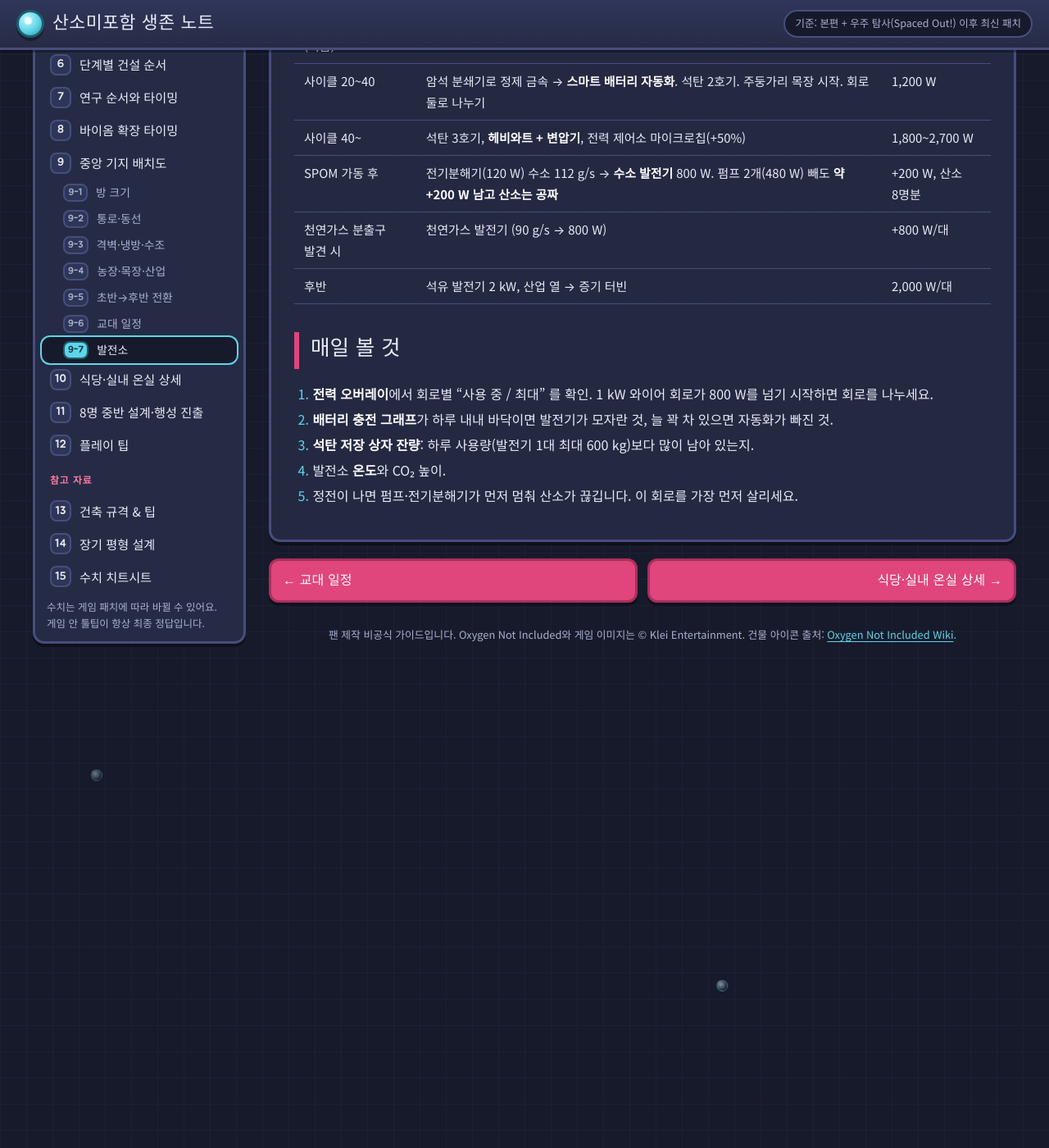
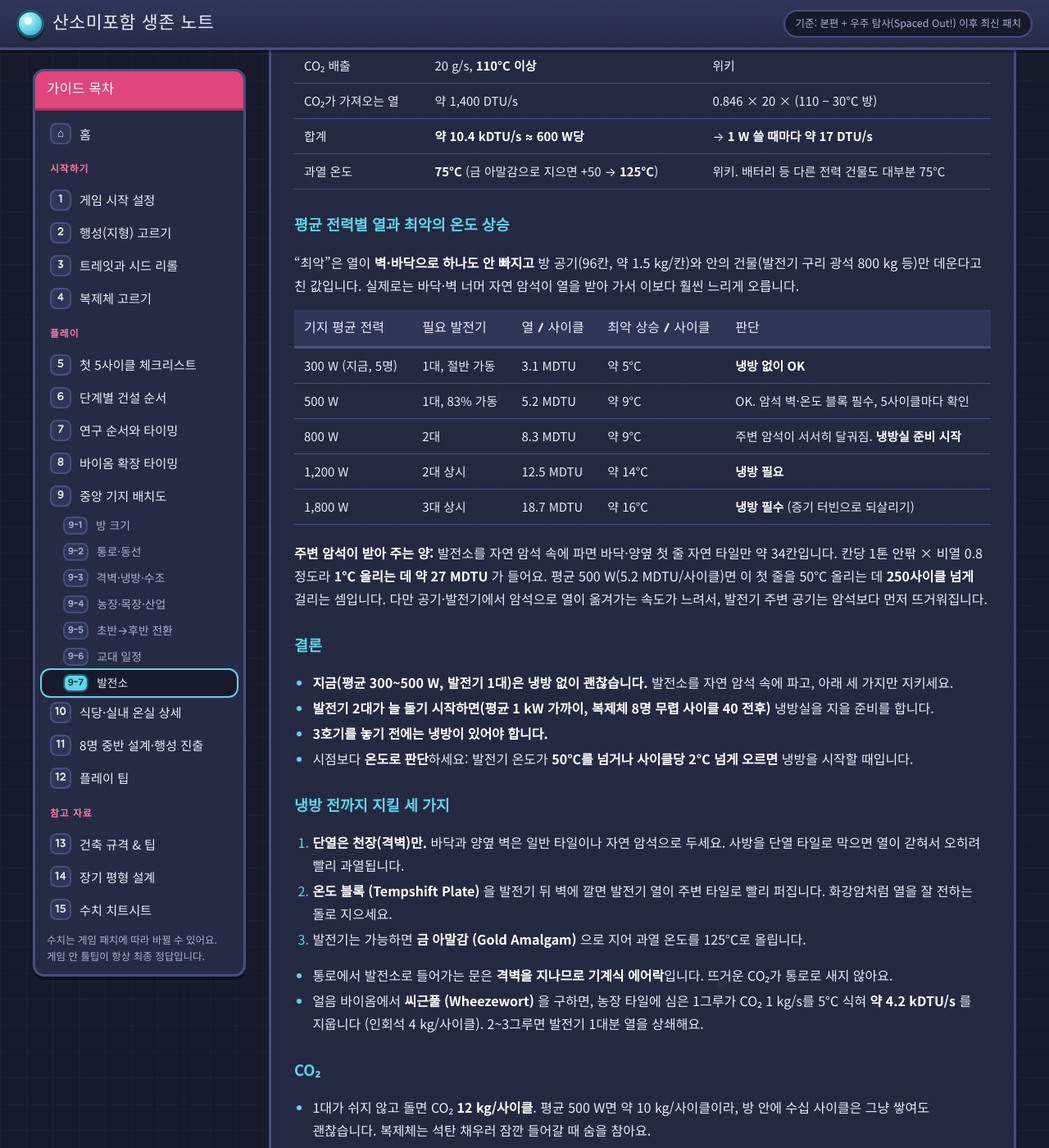
Before and after one commit to zaGamer95/oni, a Jekyll site: the page built from guide/04b7-core-power.md, in a window 1280 px wide and 1400 px high, scrolled down 6302 px. Shown: the whole window at 82% size. Built offline with Jekyll 4.4.1, drawn with Linux system fonts in a browser that asks for light colours; before the commit the page ends 7147 px from its top, so only the background shows below that; some of the changed text lies outside the part shown.

Commit message:
9-7 발전소: 냉방 전 열 계산 추가 (전력별 열량, 최악 상승, 암석 흡수, 판단 기준)
Co-Authored-By: Claude Opus 5.5 <noreply@anthropic.com>
Claude-Session: https://claude.ai/code/session_01D1TBnUXHdgKu1knAdxXaL4

```diff
--- a/guide/04b7-core-power.md
+++ b/guide/04b7-core-power.md
@@ -136,11 +136,54 @@ description: 수동 발전기에서 석탄 발전기로 넘어가는 법, 발전
 - 석탄 발전기 1대를 쉬지 않고 돌리려면 주둥가리 약 **8.5마리**가 필요합니다 (위키). 스마트 배터리로 필요할 때만 돌리면 훨씬 적게 들어요.
 - 주둥가리 목장은 [격벽 안 서쪽]({{ '/guide/core-base/blocks/' | relative_url }})이라 발전소와 반대편입니다. 목장에 석탄 저장 상자를 두고, 발전소 저장 상자의 우선순위를 높여 복제체가 한 번에 옮기게 하세요. 중반엔 컨베이어로 바꿉니다.
 
-## 열과 CO₂
+## 열과 CO₂: 냉방 없이 얼마나 버티나
 
-- 석탄 발전기 1대는 **9 kDTU/s** 열 + **110°C CO₂ 20 g/s** 를 냅니다. 발전소를 **격벽 밖**에 둔 이유예요. 천장이 단열 타일이라 열이 생활 구역으로 안 올라갑니다.
-- CO₂는 무거워 방 바닥에 깔립니다. 복제체가 석탄을 채우러 잠깐 들어가는 정도면 괜찮고, 쌓이면 **기체 펌프**로 맨 아래 CO₂ 구덩이·미끌이(Slickster) 목장으로 보냅니다. 나중엔 **탄소 흡수기 (Carbon Skimmer)**.
-- 발전소가 너무 뜨거워지면 건물이 과열됩니다. 온도 오버레이로 보고, 중반엔 냉방실의 냉각 루프 끝을 발전소 바닥으로 한 번 지나가게 하거나 **증기 터빈 (Steam Turbine)** 으로 그 열을 다시 전기로 바꿉니다.
+### 열은 발전기 수가 아니라 쓰는 전력에 비례
+
+석탄 발전기는 **돌 때만** 열을 냅니다. 스마트 배터리로 꺼져 있으면 열도 0이에요. 그래서 발전기를 2대, 3대로 늘려도 **기지가 실제로 쓰는 평균 전력이 같으면 열도 같습니다.**
+
+| 항목 | 값 (1대가 돌 때) | 근거 |
+|---|---|---|
+| 발전기 자체 열 | **9,000 DTU/s** | 위키 |
+| CO₂ 배출 | 20 g/s, **110°C 이상** | 위키 |
+| CO₂가 가져오는 열 | 약 1,400 DTU/s | 0.846 × 20 × (110 − 30°C 방) |
+| 합계 | **약 10.4 kDTU/s ≈ 600 W당** | → **1 W 쓸 때마다 약 17 DTU/s** |
+| 과열 온도 | **75°C** (금 아말감으로 지으면 +50 → **125°C**) | 위키. 배터리 등 다른 전력 건물도 대부분 75°C |
+
+### 평균 전력별 열과 최악의 온도 상승
+
+"최악"은 열이 **벽·바닥으로 하나도 안 빠지고** 방 공기(96칸, 약 1.5 kg/칸)와 안의 건물(발전기 구리 광석 800 kg 등)만 데운다고 친 값입니다. 실제로는 바닥·벽 너머 자연 암석이 열을 받아 가서 이보다 훨씬 느리게 오릅니다.
+
+| 기지 평균 전력 | 필요 발전기 | 열 / 사이클 | 최악 상승 / 사이클 | 판단 |
+|---|---|---|---|---|
+| 300 W (지금, 5명) | 1대, 절반 가동 | 3.1 MDTU | 약 5°C | **냉방 없이 OK** |
+| 500 W | 1대, 83% 가동 | 5.2 MDTU | 약 9°C | OK. 암석 벽·온도 블록 필수, 5사이클마다 확인 |
+| 800 W | 2대 | 8.3 MDTU | 약 9°C | 주변 암석이 서서히 달궈짐. **냉방실 준비 시작** |
+| 1,200 W | 2대 상시 | 12.5 MDTU | 약 14°C | **냉방 필요** |
+| 1,800 W | 3대 상시 | 18.7 MDTU | 약 16°C | **냉방 필수** (증기 터빈으로 되살리기) |
+
+**주변 암석이 받아 주는 양:** 발전소를 자연 암석 속에 파면 바닥·양옆 첫 줄 자연 타일만 약 34칸입니다. 칸당 1톤 안팎 × 비열 0.8 정도라 **1°C 올리는 데 약 27 MDTU** 가 들어요. 평균 500 W(5.2 MDTU/사이클)면 이 첫 줄을 50°C 올리는 데 **250사이클 넘게** 걸리는 셈입니다. 다만 공기·발전기에서 암석으로 열이 옮겨가는 속도가 느려서, 발전기 주변 공기는 암석보다 먼저 뜨거워집니다.
+
+### 결론
+
+- **지금(평균 300~500 W, 발전기 1대)은 냉방 없이 괜찮습니다.** 발전소를 자연 암석 속에 파고, 아래 세 가지만 지키세요.
+- **발전기 2대가 늘 돌기 시작하면(평균 1 kW 가까이, 복제체 8명 무렵 사이클 40 전후)** 냉방실을 지을 준비를 합니다.
+- **3호기를 놓기 전에는 냉방이 있어야 합니다.**
+- 시점보다 **온도로 판단**하세요: 발전기 온도가 **50°C를 넘거나 사이클당 2°C 넘게 오르면** 냉방을 시작할 때입니다.
+
+### 냉방 전까지 지킬 세 가지
+
+1. **단열은 천장(격벽)만.** 바닥과 양옆 벽은 일반 타일이나 자연 암석으로 두세요. 사방을 단열 타일로 막으면 열이 갇혀서 오히려 빨리 과열됩니다.
+2. **온도 블록 (Tempshift Plate)** 을 발전기 뒤 벽에 깔면 발전기 열이 주변 타일로 빨리 퍼집니다. 화강암처럼 열을 잘 전하는 돌로 지으세요.
+3. 발전기는 가능하면 **금 아말감 (Gold Amalgam)** 으로 지어 과열 온도를 125°C로 올립니다.
+
+- 통로에서 발전소로 들어가는 문은 **격벽을 지나므로 기계식 에어락**입니다. 뜨거운 CO₂가 통로로 새지 않아요.
+- 얼음 바이옴에서 **씨근풀 (Wheezewort)** 을 구하면, 농장 타일에 심은 1그루가 CO₂ 1 kg/s를 5°C 식혀 **약 4.2 kDTU/s** 를 지웁니다 (인회석 4 kg/사이클). 2~3그루면 발전기 1대분 열을 상쇄해요.
+
+### CO₂
+
+- 1대가 쉬지 않고 돌면 CO₂ **12 kg/사이클**. 평균 500 W면 약 10 kg/사이클이라, 방 안에 수십 사이클은 그냥 쌓여도 괜찮습니다. 복제체는 석탄 채우러 잠깐 들어갈 때 숨을 참아요.
+- 많이 쌓이면 **기체 펌프**로 맨 아래 CO₂ 구덩이·미끌이 목장으로 뺍니다. 뜨거운 CO₂를 빼면 열도 같이 나가요. 나중엔 **탄소 흡수기 (Carbon Skimmer)**.
 
 ## 업그레이드 순서
 
```
